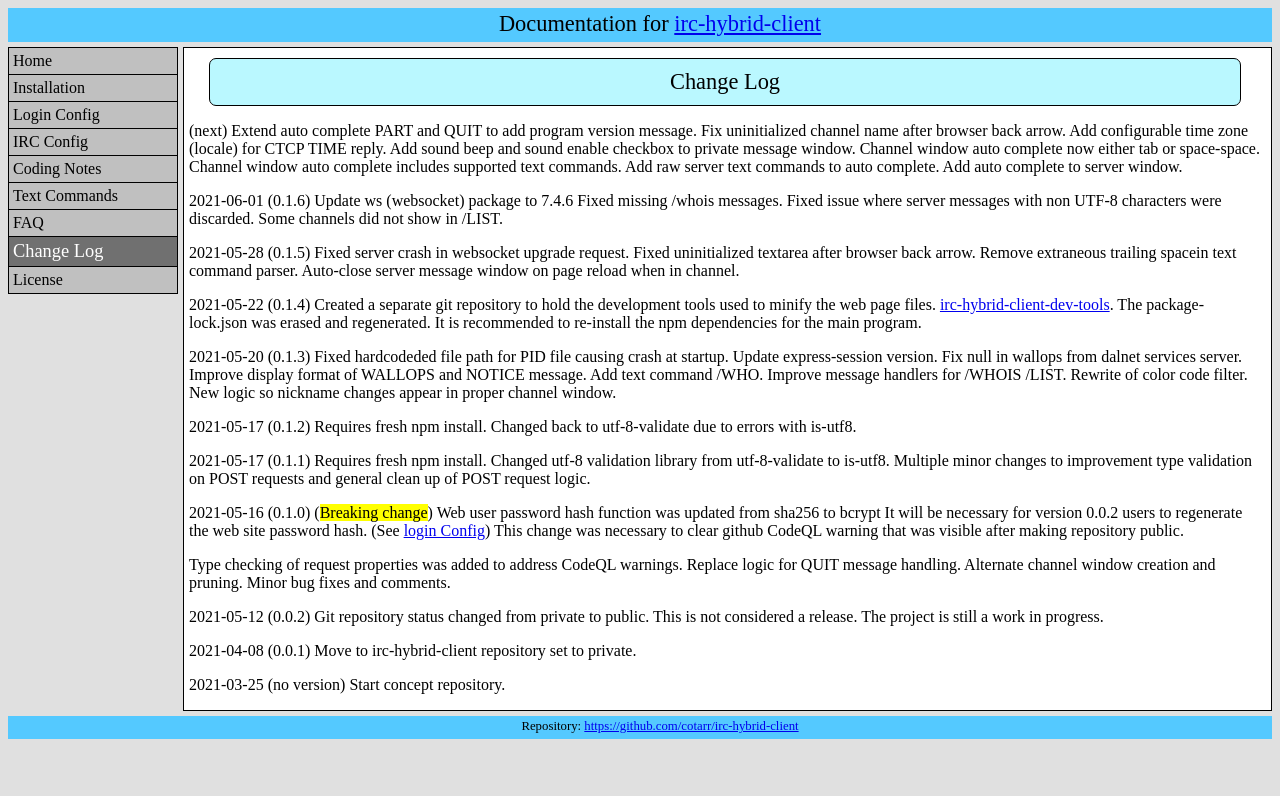
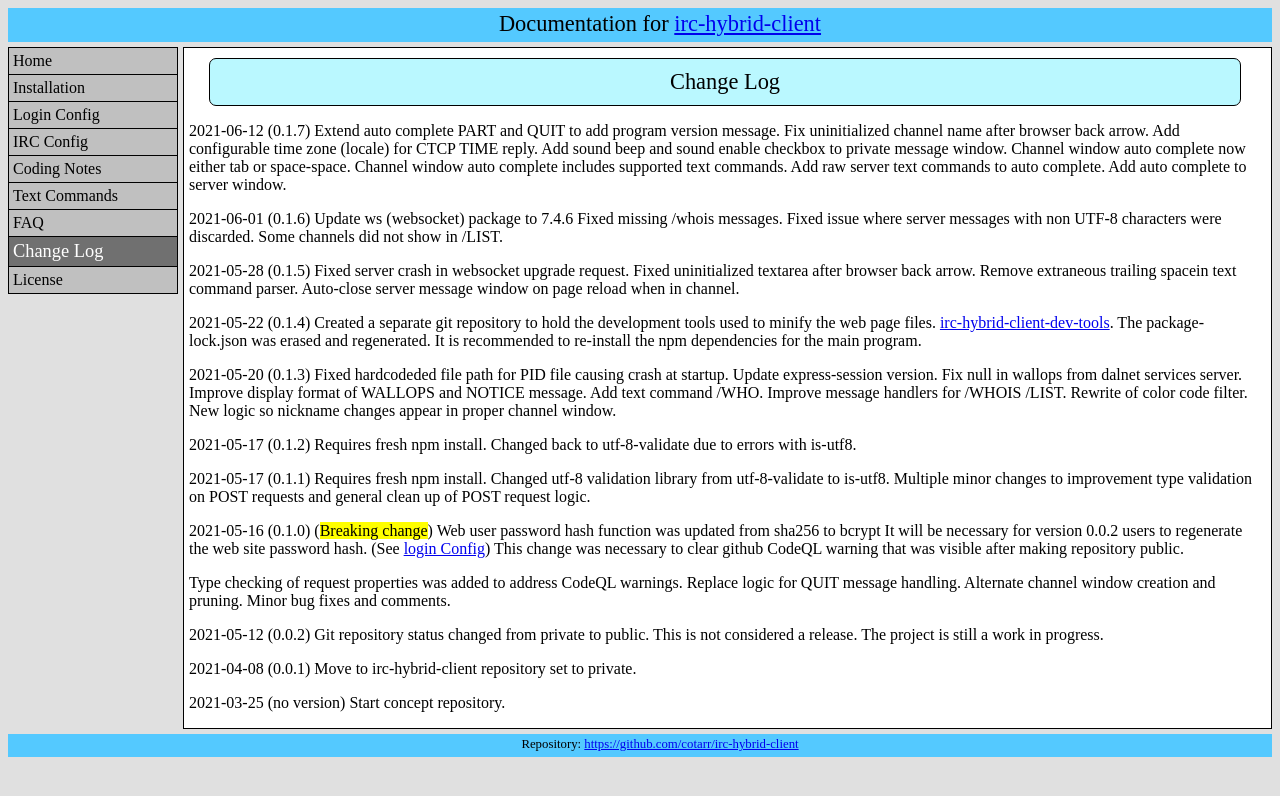
Before and after one commit to cotarr/irc-hybrid-client, a website: page docs/history.html in a window 1280 px wide. Drawn offline with Linux system fonts and the light colour scheme.

Commit message:
Version 0.1.7

```diff
--- a/docs/history.html
+++ b/docs/history.html
@@ -32,7 +32,7 @@
           Change Log
         </div>
         <p>
-          (next)
+          2021-06-12 (0.1.7)
           Extend auto complete PART and QUIT to add program version message.
           Fix uninitialized channel name after browser back arrow.
           Add configurable time zone (locale) for CTCP TIME reply.
--- a/package.json
+++ b/package.json
@@ -1,6 +1,6 @@
 {
   "name": "irc-hybrid-client",
-  "version": "0.1.6",
+  "version": "0.1.7",
   "description": "Single user hybrid IRC client using JavaScript front end and Node/Express backend",
   "main": "bin/www",
   "scripts": {
```
Also changed, not shown: 1 other file.
